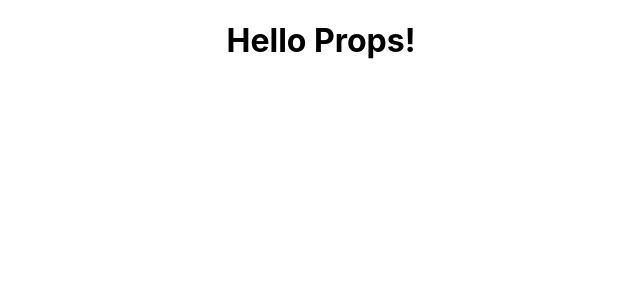
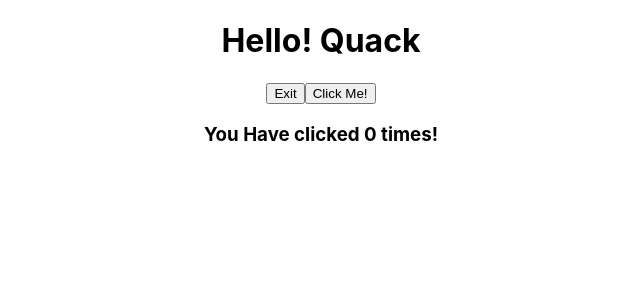
Before and after one commit to Quack842/gitpod-react, a React (Create React App) app in the folder my-app/: page / in a window 1280 px wide. Shown: the top 300 px of the page, without its empty margins (319-959 px from the left). Built offline with nearby package versions, Linux system fonts and the light colour scheme.

Commit message:
Finished with Using Class Components module

```diff
--- a/my-app/src/App.js
+++ b/my-app/src/App.js
@@ -1,11 +1,12 @@
-import logo from './logo.svg';
 import './App.css';
-import FunctionalGreetingWithProps from './components/FunctionalGreetingWithProps';
+import StatefulGreeting from './components/StatefulGreeting';
+import StatefulGreetingWithCallback from './components/StatefulGreetingWithCallback';
+import StatefulGreetingWithPrevState from './components/StatefulGreetingWithPrevState';
 
 function App() {
   return (
     <div className="App">
-      <FunctionalGreetingWithProps />
+      <StatefulGreetingWithPrevState greeting="I'm a Stateful Greeting" name="Quack" />
     </div>
   );
 }
--- a/my-app/src/components/FunctionalGreetingWithProps.js
+++ b/my-app/src/components/FunctionalGreetingWithProps.js
@@ -4,6 +4,10 @@
 //     return <h1>Hello From React!</h1>
 // }
 
-const FunctionalGreetingWithProps = () => <h1>Hello Props!</h1>
+const FunctionalGreetingWithProps = (props) => {
+    console.log(props)
+    return <h1>Hello, {props.name}! I see you are {props.age} years old. {props.greeting}</h1>
+}
+
 
 export default FunctionalGreetingWithProps
--- /dev/null
+++ b/my-app/src/components/StatefulGreeting.js
@@ -0,0 +1,32 @@
+import React from "react";
+
+class StatefulGreeting extends React.Component {
+
+    constructor(props) {
+        super(props);
+        this.state = {
+            introduction: "Hello",
+            buttonText: "Exit",
+        };
+    }
+
+    handleClick(){
+        this.setState({
+            introduction: "Goodbye! My Friend",
+            buttonText: "Enter"
+        });
+        console.log(this.state.introduction);
+        console.log(this.state.buttonText);
+    }
+
+    render() {
+        return (
+            <div>
+                <h1>{this.state.introduction} {this.props.greeting}</h1>
+                <button onClick={() => this.handleClick()}>{this.state.buttonText}</button>
+            </div>
+        )
+    }
+}
+
+export default StatefulGreeting;
--- /dev/null
+++ b/my-app/src/components/StatefulGreetingWithCallback.js
@@ -0,0 +1,33 @@
+import React from "react";
+
+class StatefulGreetingWithCallback extends React.Component {
+
+    constructor(props) {
+        super(props);
+        this.state = {
+            introduction: "Hello",
+            buttonText: "Exit",
+        };
+    }
+
+    handleClick(){
+        this.setState({
+            introduction: "Goodbye! My Friend",
+            buttonText: "Enter",
+        }, () =>{
+            console.log('New State', this.state.introduction);
+            console.log('New State', this.state.buttonText);
+        });
+    }
+
+    render() {
+        return (
+            <div>
+                <h1>{this.state.introduction} {this.props.name}</h1>
+                <button onClick={() => this.handleClick()}>{this.state.buttonText}</button>
+            </div>
+        )
+    }
+}
+
+export default StatefulGreetingWithCallback;
--- /dev/null
+++ b/my-app/src/components/StatefulGreetingWithPrevState.js
@@ -0,0 +1,47 @@
+import React from "react";
+
+class StatefulGreetingWithPrevState extends React.Component {
+
+    constructor(props) {
+        super(props);
+        this.state = {
+            introduction: "Hello!",
+            buttonText: "Exit",
+            countButton: 0,
+        };
+    }
+
+    handleClick(){
+        this.setState((prevState, prevProps) => {
+            console.log('Previous State: ', prevState)
+            console.log('Previous Props: ', prevProps)
+            return {
+                introduction: prevState.introduction === "Hello!" ? "Goodbye" : "Hello!",
+                buttonText: prevState.buttonText === "Exit" ? "Enter" : "Exit",
+            }
+        });
+    }
+
+    countClick(){
+        this.setState((prevState, prevProps) => {
+            console.log('Previous State: ', prevState)
+            console.log('Previous Props: ', prevProps)
+            return {
+                countButton: prevState.countButton + 1
+            }
+        })
+    }
+
+    render() {
+        return (
+            <div>
+                <h1>{this.state.introduction} {this.props.name}</h1>
+                <button onClick={() => this.handleClick()}>{this.state.buttonText}</button>
+                <button onClick={() => this.countClick()}>Click Me!</button>
+                <h3>You Have clicked {this.state.countButton} times!</h3>
+            </div>
+        )
+    }
+}
+
+export default StatefulGreetingWithPrevState;
```
Also changed, not shown: 1 other file (tests, documents, lock files or other folders).
